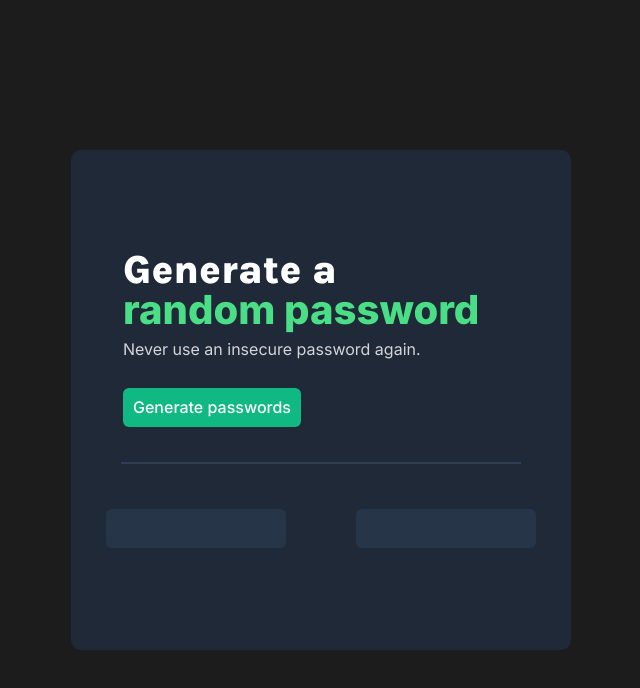
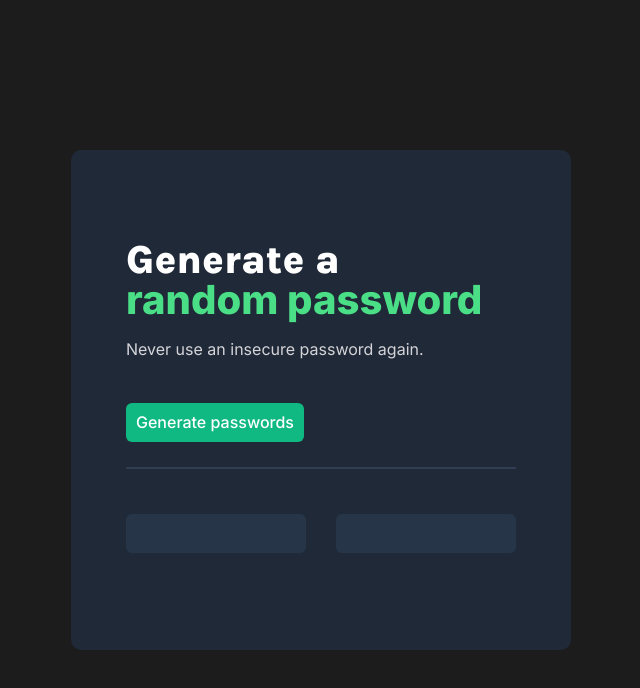
Before and after one commit to venkat2305/password-generator, a plain HTML site: page index.html in a window 1280 px wide. Shown: the whole page, without its empty margins (319-959 px from the left). Drawn offline with nearby package versions, Linux system fonts and the light colour scheme.

Commit message:
optimization
removed br and used p tag instead
removed padding from individual elements and gave the container the padding

```diff
--- a/index.css
+++ b/index.css
@@ -18,6 +18,7 @@ body {
   height: 500px;
   background-color: #1f2937;
   border-radius: 10px;
+  padding: 55px ;
 }
 
 .p1 {
@@ -25,8 +26,9 @@ body {
   font-family: "Karla", sans-serif;
   font-size: 40px;
   line-height: 40px;
-  margin: 60px 0 10px 0;
-  padding: 40px 0 0 52px;
+  margin: 35px 0 0 0;
+  /* padding: 40px 0 0 52px; */
+  padding: 0;
 }
 
 .p2 {
@@ -35,18 +37,21 @@ body {
   font-size: 40px;
   line-height: 40px;
   font-weight: 800;
+
 }
 
 .p3 {
   font-family: "Inter", sans-serif;
   font-weight: 400;
   color: #d5d4d8;
-  padding: 0 0 0 52px;
+  /* padding: 0 0 0 52px; */
+  margin-top: 20px;
+  margin-bottom: 15px;
 }
 
 .passwords {
   display: flex;
-  justify-content: space-around;
+  justify-content: space-between;
   margin-top: 45px;
 }
 
@@ -65,8 +70,6 @@ body {
 .genpass {
   font-family: "Inter", sans-serif;
   font-weight: 500;
-  position: relative;
-  left: 52px;
   padding: 10px;
   background-color: #10b981;
   margin-bottom: 25px;
@@ -78,5 +81,5 @@ body {
 }
 hr {
   border: 1px solid #2f3e53;
-  margin: 10px 50px 0 50px;
+
 }
--- a/index.html
+++ b/index.html
@@ -12,10 +12,8 @@
   </head>
   <body>
     <div class="container">
-      <h1 class="p1">
-        Generate a <br />
-        <span class="p2">random password</span>
-      </h1>
+      <h1 class="p1">Generate a </h1>
+      <span class="p2">random password</span>
       <p class="p3">Never use an insecure password again.</p>
       <button class="genpass">Generate passwords</button>
       <hr />
```
Also changed, not shown: 1 other file.
